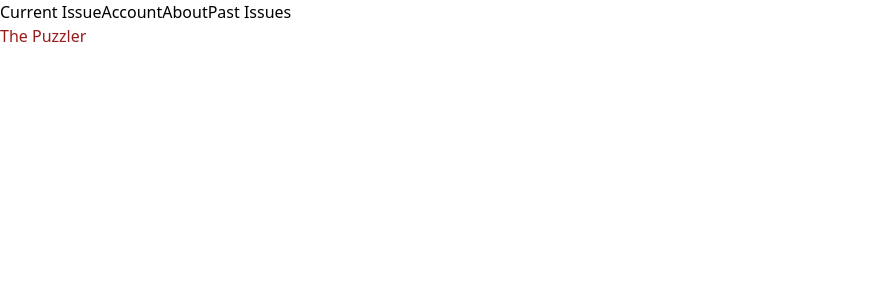
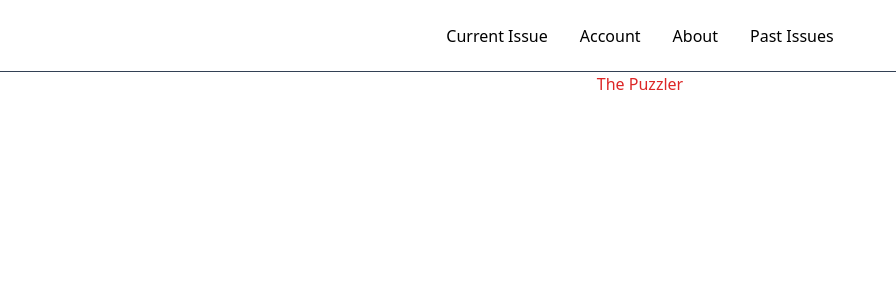
Before and after one commit to FSA-Grads-Project/competition-site, a React app: page / in a window 1280 px wide. Shown: the top 300 px of the page, without its empty margins (0-896 px from the left). Built offline with nearby package versions, Linux system fonts and the light colour scheme; no server answers.

Commit message:
add styling to nav + problem page using Styled Components

```diff
--- a/client/App.js
+++ b/client/App.js
@@ -6,6 +6,7 @@ import About from './Components/About';
 import Account from './Components/Account';
 import PreviousProblems from './Components/PreviousProblems';
 import './style.css';
+import AppStyles from './StyledComponents/ProblemStyles.tw';
 
 const App = () => {
     return (
--- a/client/Components/Nav.js
+++ b/client/Components/Nav.js
@@ -3,6 +3,7 @@ import { useDispatch } from "react-redux";
 import { fetchUsers } from '../store/user';
 import { fetchProblems } from '../store/problem';
 import { Link } from 'react-router-dom';
+import { NavText, NavMain } from '../StyledComponents/NavStyles.tw';
 
 const Nav = () => {
     const dispatch = useDispatch();
@@ -13,12 +14,14 @@ const Nav = () => {
     }, [])
 
     return (
-      <div>
+      <NavMain>
+      <NavText>
         <Link to='/'>Current Issue</Link>
         <Link to='/account'>Account</Link>
         <Link to='/about'>About</Link>
         <Link to='/pastissues'>Past Issues</Link>
-      </div>
+      </NavText>
+      </NavMain>
     )
 };
 
--- a/client/Components/Problem.js
+++ b/client/Components/Problem.js
@@ -1,14 +1,17 @@
 import React from 'react';
 import { useSelector } from "react-redux";
+import AppStyles from '../StyledComponents/ProblemStyles.tw';
 
 const Problem = () => {
 
     const problems = useSelector(state => state.problems);
 
     return (
-      <div className="text-red-800">
+      <AppStyles>
+      <div>
         The Puzzler
-      </div>
+        </div>
+      </AppStyles>
     )
 };
 
--- /dev/null
+++ b/client/StyledComponents/NavStyles.tw.js
@@ -0,0 +1,23 @@
+import tw from "tailwind-styled-components";
+
+export const NavMain = tw.div`
+    supports-backdrop-blur:bg-white/95
+    sticky
+    top-0
+    z-40
+    min-h-[72px]
+    w-full
+    flex
+    items-center
+    justify-center
+    border-b
+    border-slate-700
+    backdrop-blur
+    transition-colors
+    duration-500
+`;
+
+export const NavText = tw.div`
+    flex
+    gap-x-8
+`;
--- /dev/null
+++ b/client/StyledComponents/ProblemStyles.tw.js
@@ -0,0 +1,12 @@
+import tw from "tailwind-styled-components";
+
+const ProblemStyles = tw.div`
+    flex
+    items-center
+    justify-center
+    flex-col
+    w-full
+    text-red-600
+`;
+
+export default ProblemStyles
--- a/package.json
+++ b/package.json
@@ -48,6 +48,7 @@
     "redux": "^4.2.0",
     "redux-logger": "^3.0.6",
     "redux-thunk": "^2.4.1",
+    "tailwind-styled-components": "^2.2.0",
     "tailwindcss": "^3.2.1",
     "webpack": "^5.74.0",
     "webpack-cli": "^4.10.0"
```
Also changed, not shown: 1 other file (tests, documents, lock files or other folders).
